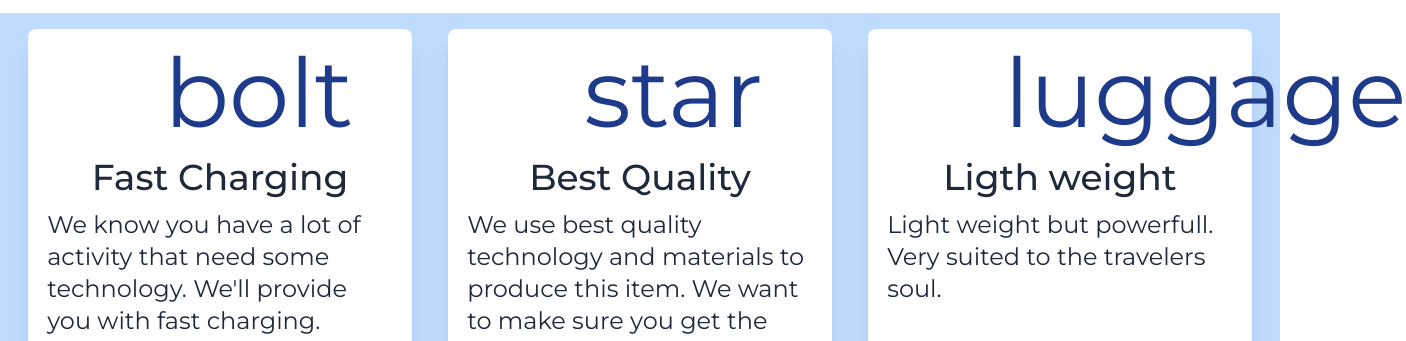
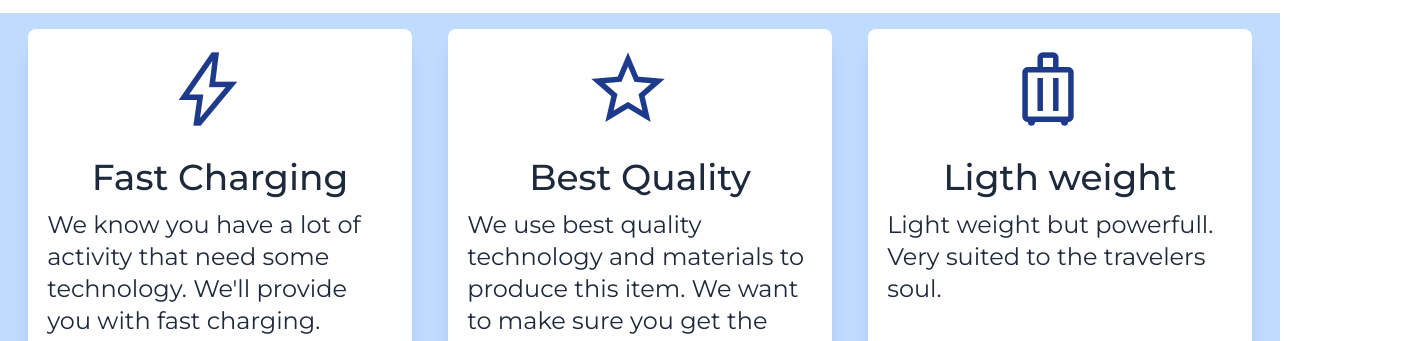
Before and after one commit to WidyaX1900/gadgetz.github.io, a website: page public/index.html in a window 1280 px wide. Shown: the part 744-1085 px from the top of the page, 1406 px wide, since content can reach past the window. Drawn offline with nearby package versions, Linux system fonts and the light colour scheme.

Commit message:
Update css/anim.css, catalogue.css, index.html

```diff
--- a/public/css/anim.css
+++ b/public/css/anim.css
@@ -23,3 +23,7 @@
     transform-origin: 0 1px;
     transform: rotate(-45deg) translateY(2px) translateX(-5px);
 }
+
+.features span{
+    font-size: 5.5rem;
+}
--- a/public/index.html
+++ b/public/index.html
@@ -88,10 +88,10 @@
       <h1 class="text-center sm:text-5xl">Features</h1>
       <div class="w-full flex flex-col mt-5 bg-blue-200 md:flex-row md:gap-5 md:px-5">
         <div class="card mt-6 md:card-md md:mt-4 xl:card-xl">
-          <div class="w-28 h-28 mx-auto mt-4">
-            <span class="material-symbols-outlined">
-              <span class="text-8xl text-blue-900"> bolt </span>
-            </span>
+          <div class="w-28 h-28 mx-auto mt-4 features">
+              <span class="material-symbols-outlined text-blue-900">
+                bolt
+              </span>
           </div>
           <div class="w-[90%] mx-auto">
             <h2 class="text-4xl font-medium text-slate-800 text-center">
@@ -106,9 +106,9 @@
           </div>
         </div>
         <div class="card mt-4 md:card-md xl:card-xl">
-          <div class="w-28 h-28 mx-auto mt-4">
-            <span class="material-symbols-outlined">
-              <span class="text-8xl text-blue-900"> star </span>
+          <div class="w-28 h-28 mx-auto mt-4 features">
+            <span class="material-symbols-outlined text-blue-900">
+              star
             </span>
           </div>
           <div class="w-[90%] mx-auto">
@@ -124,9 +124,9 @@
           </div>
         </div>
         <div class="card mt-4 mb-9 md:card-md xl:card-xl">
-          <div class="w-28 h-28 mx-auto mt-4">
-            <span class="material-symbols-outlined">
-              <span class="text-8xl text-blue-900"> luggage </span>
+          <div class="w-28 h-28 mx-auto mt-4 features">
+            <span class="material-symbols-outlined text-blue-900">
+              luggage
             </span>
           </div>
           <div class="w-[90%] mx-auto">
```
